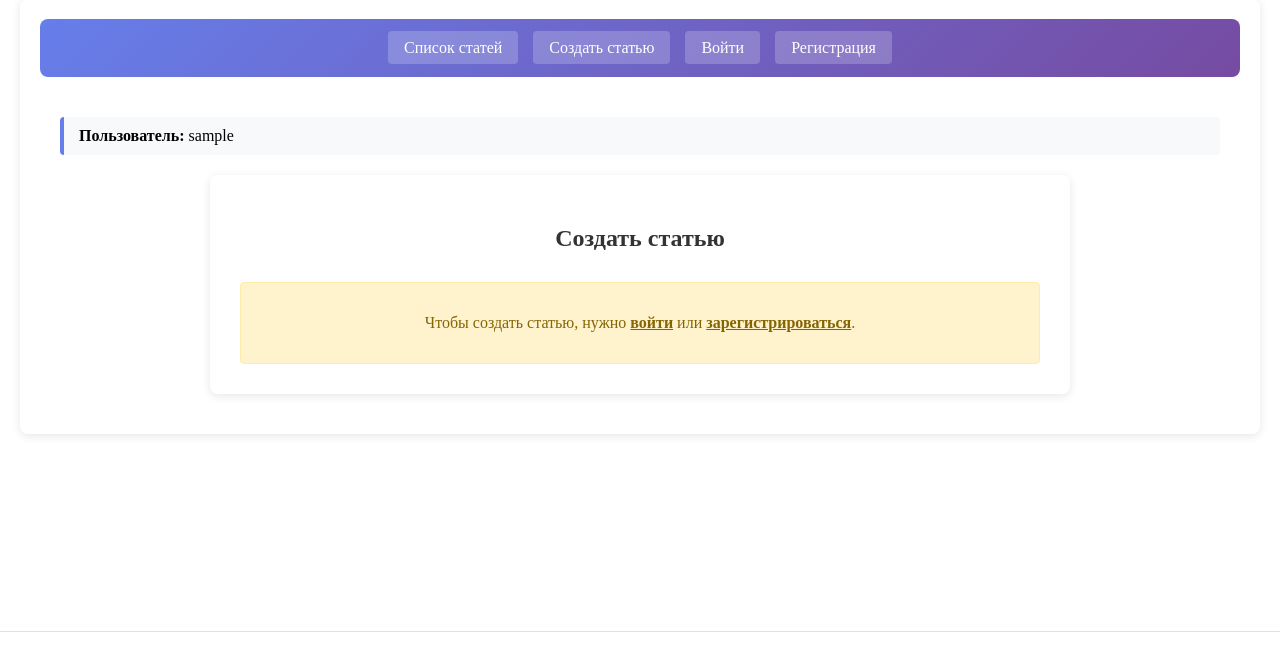
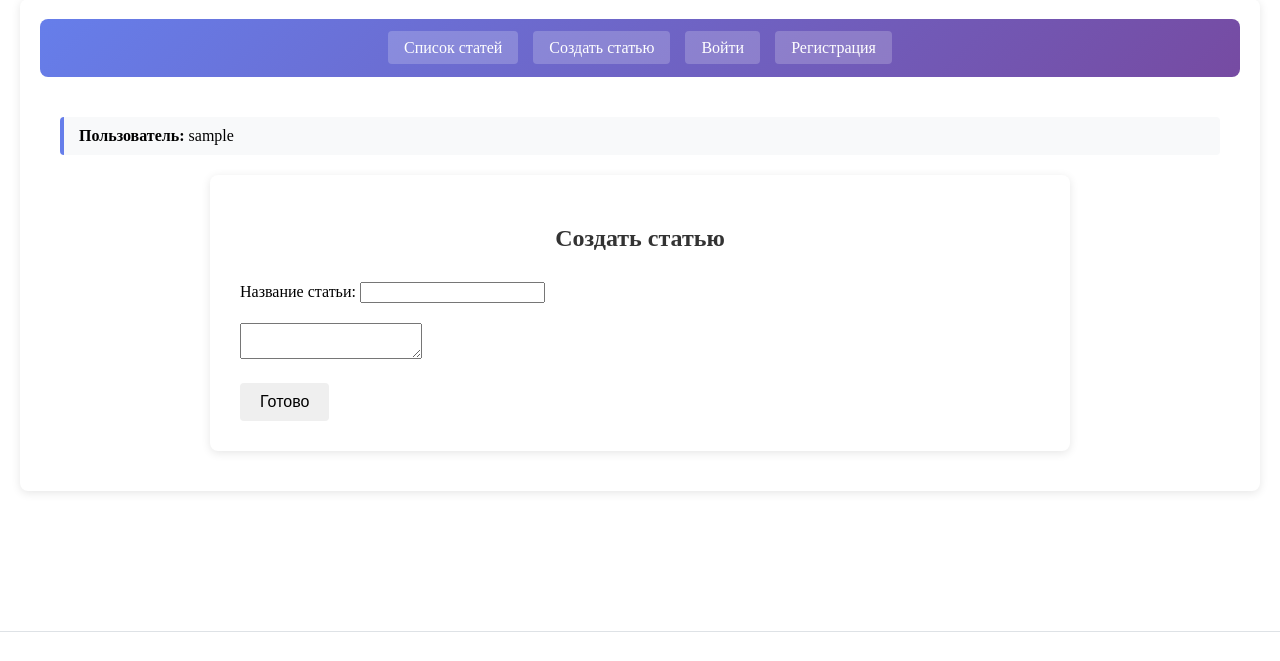
Before and after one commit to lizokelvo/backend, a Flask app: page /lab5/create in a window 1280 px wide. Shown: the part 99-760 px from the top of the page. Run offline with Flask 3, Linux system fonts and the light colour scheme; the visitor is signed in with stand-in values (Sample User, id 1); some libraries are stand-ins or nearby versions.

Commit message:
Создание статьи1

```diff
--- a/templates/lab5/create.html
+++ b/templates/lab5/create.html
@@ -4,24 +4,23 @@
 <div class="create-article">
     <h2>Создать статью</h2>
 
-    {% if not session.username %}
-        <div class="alert alert-warning">
-            <p>Чтобы создать статью, нужно <a href="/lab5/login">войти</a> или <a href="/lab5/register">зарегистрироваться</a>.</p>
-        </div>
-    {% else %}
-        <form method="POST">
+    <form method="POST">
             <div class="form-group">
-                <label for="title">Заголовок:</label>
-                <input type="text" id="title" name="title" required class="form-control" placeholder="Введите заголовок статьи">
+                <label for="title">
+                    Название статьи:
+                    <input type="text" maxlength="50" name="title">
+                </label>
             </div>
+
             <div class="form-group">
-                <label for="content">Содержание:</label>
-                <textarea id="content" name="content" required class="form-control" rows="10" placeholder="Напишите содержание статьи"></textarea>
+                <textarea name="article_text"></textarea>
             </div>
-            <button type="submit" class="btn btn-primary">Опубликовать статью</button>
-            <a href="/lab5/list" class="btn btn-secondary">Отмена</a>
+
+            <div>
+                <button type="submit" class="btn btn-primary">Готово</button>
+            </div>
         </form>
-    {% endif %}
+
 </div>
 
 <style>
@@ -44,34 +43,6 @@
         margin-bottom: 20px;
     }
 
-    .form-control {
-        width: 100%;
-        padding: 10px;
-        border: 1px solid #ced4da;
-        border-radius: 4px;
-        box-sizing: border-box;
-        font-family: inherit;
-    }
-
-    textarea.form-control {
-        resize: vertical;
-    }
-
-    .alert-warning {
-        background-color: #fff3cd;
-        border: 1px solid #ffeaa7;
-        color: #856404;
-        padding: 15px;
-        border-radius: 4px;
-        text-align: center;
-    }
-
-    .alert-warning a {
-        color: #856404;
-        text-decoration: underline;
-        font-weight: bold;
-    }
-
     .btn {
         padding: 10px 20px;
         border: none;
```
